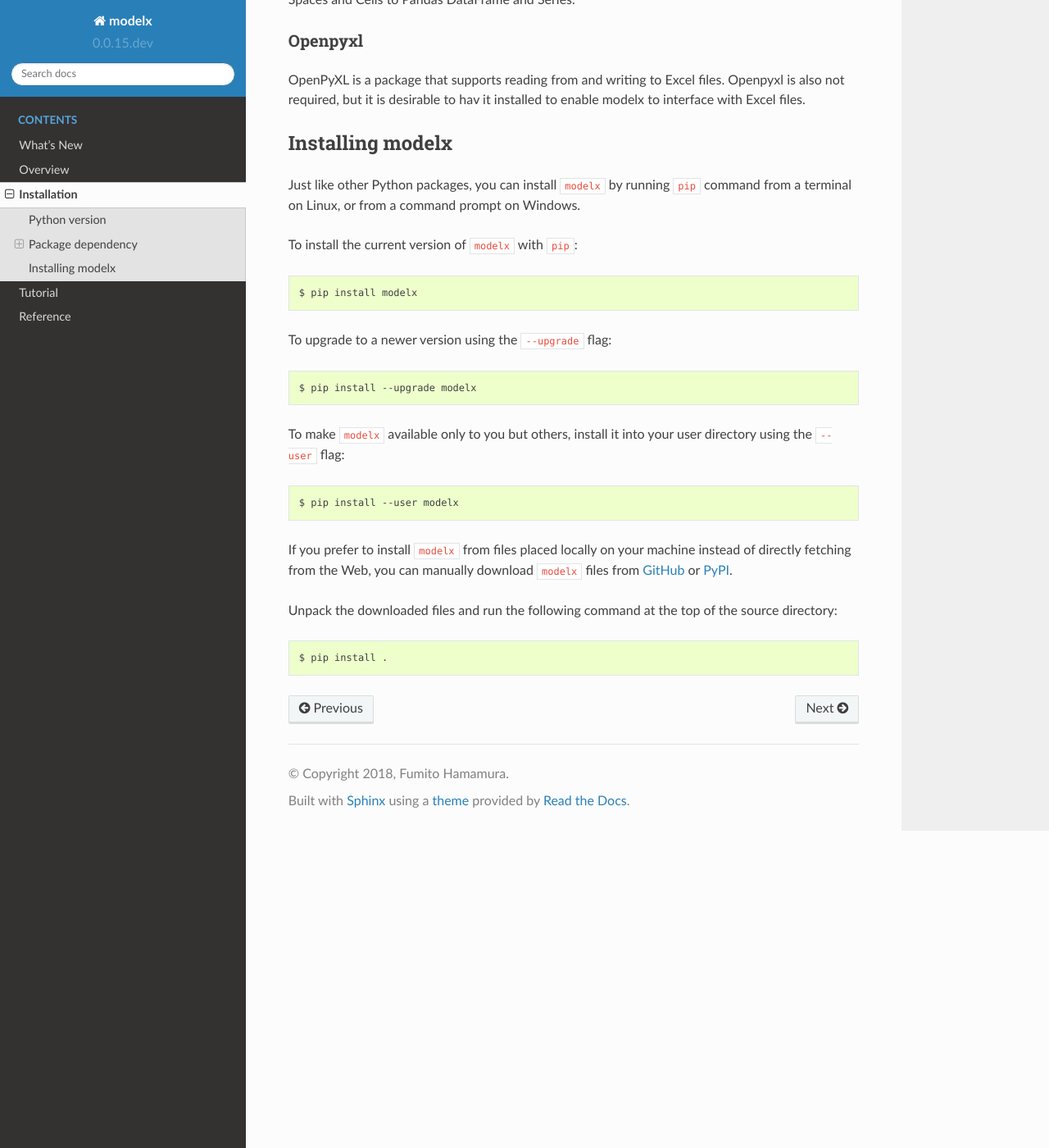
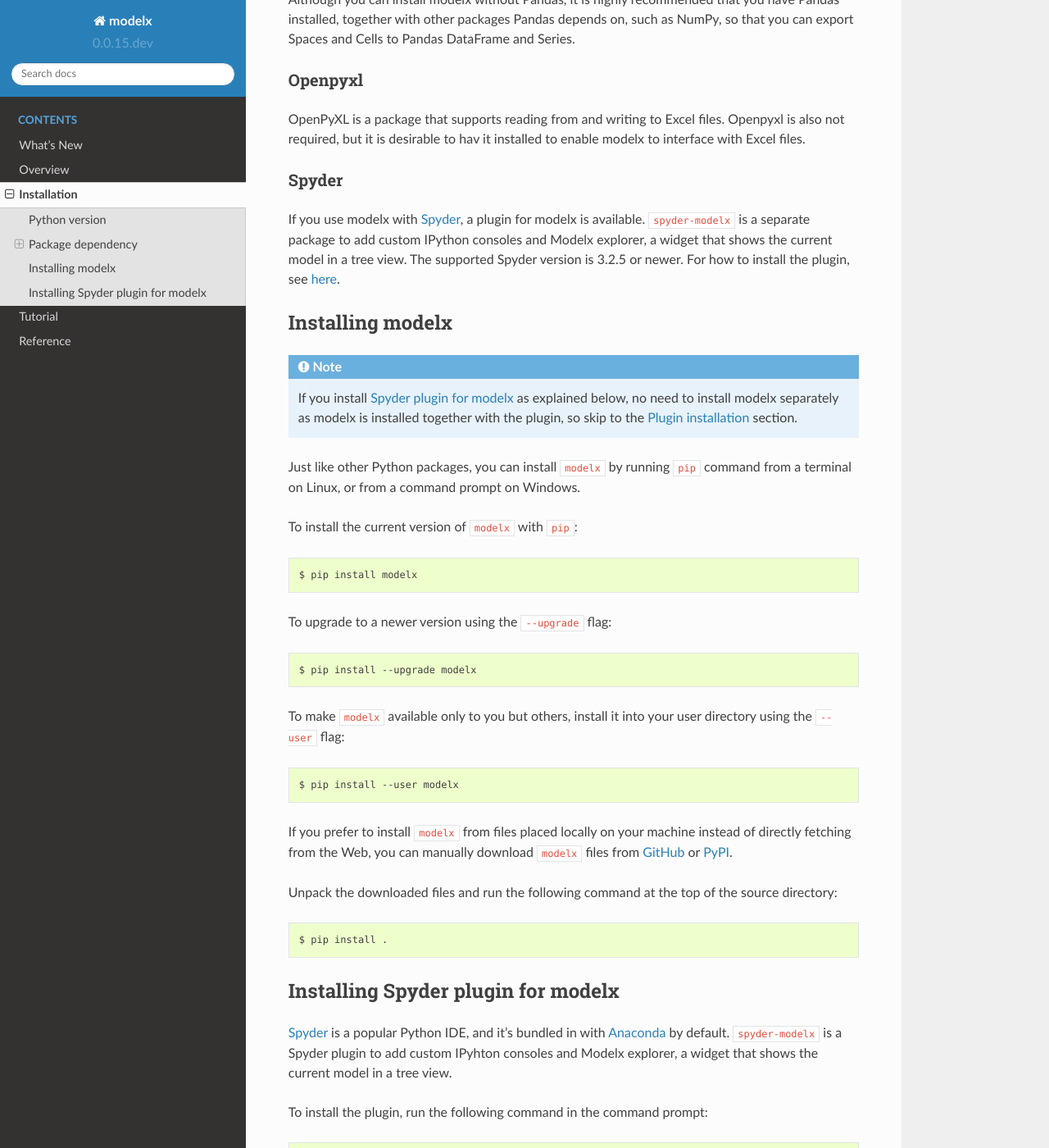
Before and after one commit to fumitoh/modelx, a Sphinx documentation site: the page built from doc/source/installation.rst, in a window 1280 px wide and 1400 px high, scrolled down 822 px. Shown: the whole window at 82% size. Built offline with Sphinx 7.4.7 and the Read the Docs theme 2.0.0, drawn with Linux system fonts in a browser that asks for light colours; some of the changed text lies outside the part shown.

Commit message:
DOC: Update docs for Spyder plugin

```diff
--- a/doc/source/installation.rst
+++ b/doc/source/installation.rst
@@ -17,11 +17,13 @@
 
 Package dependency
 ------------------
-modelx depends of the following packages.
+The packages listed below are either required by modelx,
+or can be used with modelx to develop models more efficiently.
 
 * NetworkX (>=2.0)
 * Pandas
 * OpenPyXL
+* Spyder (>=3.2.5)
 
 networkx
 ^^^^^^^^
@@ -41,8 +43,26 @@
 Openpyxl is also not required, but it is desirable to hav it installed
 to enable modelx to interface with Excel files.
 
+Spyder
+^^^^^^
+If you use modelx with `Spyder <https://www.spyder-ide.org/>`_,
+a plugin for modelx is available.
+``spyder-modelx`` is a separate package to add custom IPython consoles
+and Modelx explorer, a widget that shows the current model in a tree view.
+The supported Spyder version is 3.2.5 or newer.
+For how to install the plugin, see :ref:`here <install-spyder-plugin>`.
+
 Installing modelx
 -----------------
+
+.. note::
+
+   If you install :ref:`Spyder plugin for modelx <install-spyder-plugin>`
+   as explained below,
+   no need to install modelx separately as modelx is installed
+   together with the plugin, so skip to the
+   :ref:`Plugin installation <install-spyder-plugin>` section.
+
 Just like other Python packages, you can install ``modelx`` by
 running ``pip`` command from a terminal on Linux, or from a command prompt on
 Windows.
@@ -70,3 +90,50 @@
 at the top of the source directory::
 
     $ pip install .
+
+
+.. _install-spyder-plugin:
+
+Installing Spyder plugin for modelx
+-----------------------------------
+
+`Spyder <https://www.spyder-ide.org/>`_ is a popular Python IDE,
+and it's bundled in with `Anaconda <https://www.anaconda.com/>`_ by default.
+``spyder-modelx`` is a Spyder plugin to add custom IPyhton consoles
+and Modelx explorer, a widget that shows
+the current model in a tree view.
+
+To install the plugin, run the following command in the command prompt::
+
+    $ pip install spyder-modelx
+
+
+To check the plugin, start Spyder, and go to *View->Panes* menu, and
+check *Mx explorer*.
+
+.. figure:: images/SpyderMainMenuForModelx.png
+
+Then the Modelx explorer tab appears in the upper right pane.
+
+.. figure:: images/MxExplorer.png
+
+Right-click ont the IPython console tab in the lower right pane, then click
+*Open a modelx console* menu.
+
+.. figure:: images/IPythonConsoleMenu.png
+
+A modelx console named *Mx Console* starts. The modelx console works
+exactly the same as a regular IPython console,
+except that the modelx explorer shows the components of the current model
+in the IPython session of this console. To test the behaviour,
+create a new model and space in the modelx console like this::
+
+    >>> import modelx as mx
+
+    >>> model, space = mx.new_model(), mx.new_space()
+
+    >>> cells = space.new_cells()
+
+The modelx explorer shows the component tree of the created space.
+
+.. figure:: images/MxExplorerTreeSample.png
--- a/doc/source/updates.rst
+++ b/doc/source/updates.rst
@@ -3,6 +3,11 @@
 
 
 .. Latest Updates Begin
+
+* *8 September 2018:*
+  The :doc:`installation` page is updated and
+  :ref:`Installing Spyder plugin for modelx <install-spyder-plugin>` section
+  is added.
 
 * *3 September 2018:*
   modelx v0.0.14 is released. See :ref:`Release Notes <release-v0.0.14>`
```
Also changed, not shown: doc/source/images/IPythonConsoleMenu.png (added), doc/source/images/MxExplorer.png (added), doc/source/images/MxExplorerTreeSample.png (added), doc/source/images/SpyderMainMenuForModelx.png (added).
